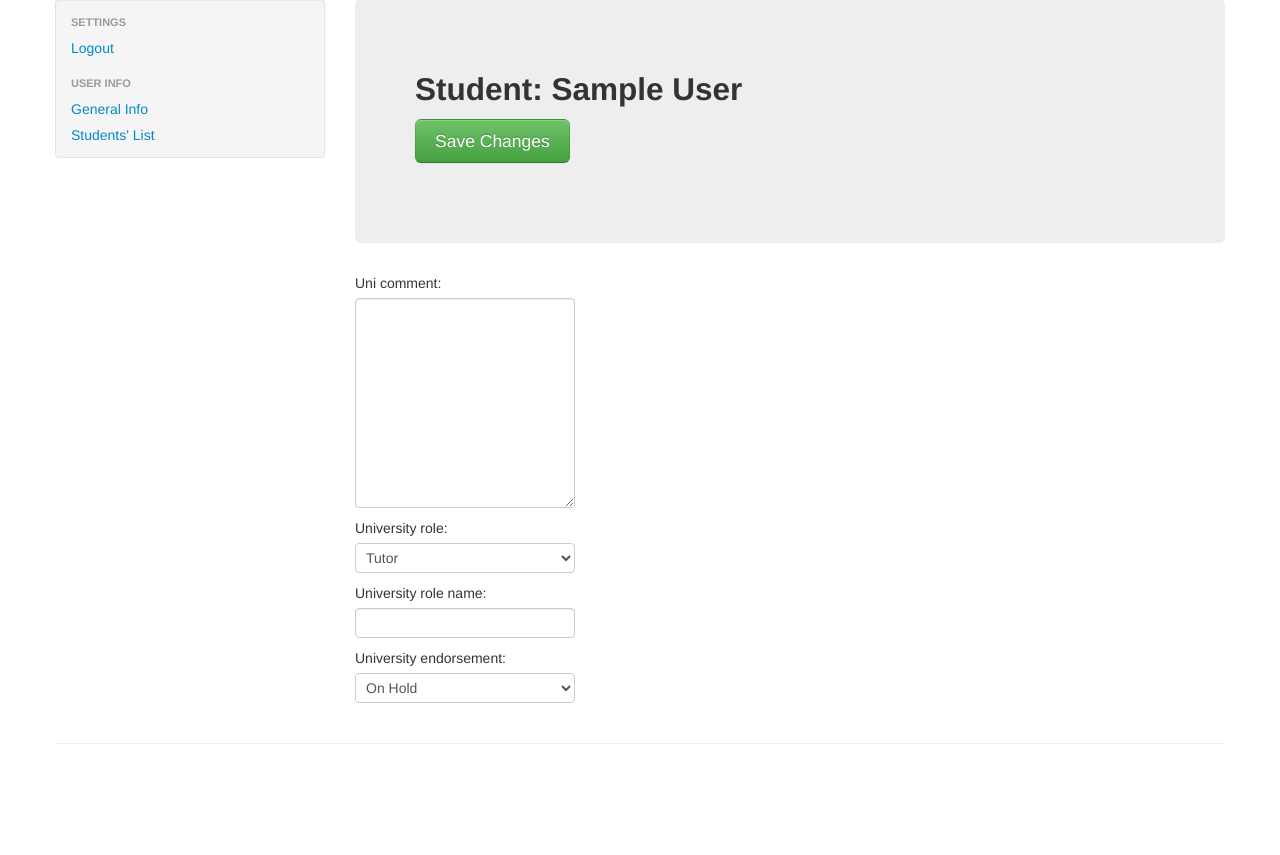
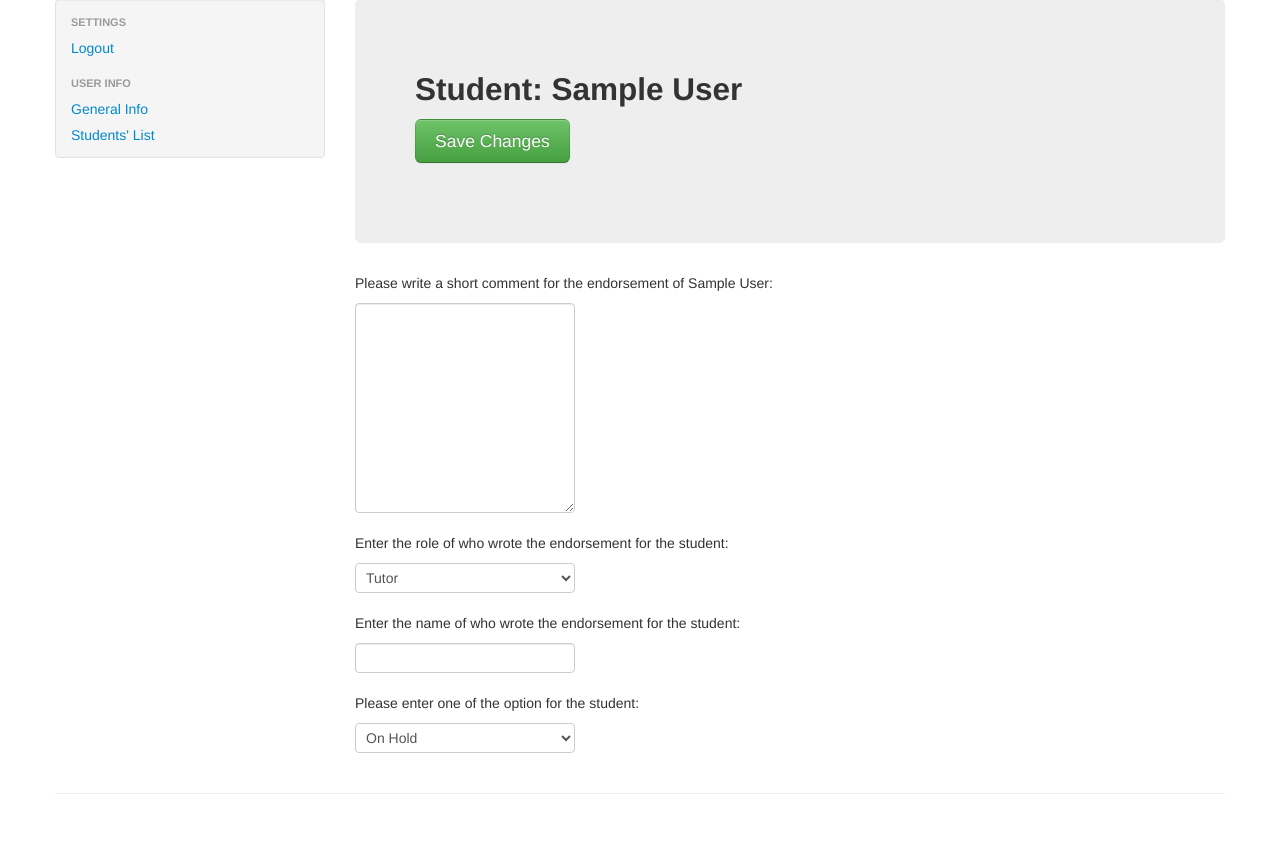
Before and after one commit to fraferra/ciip, a Django app: template ciip/templates/ciip/save_unicomment.html in a window 1280 px wide. Shown: the part 121-976 px from the top of the page. Before the commit the page ends 865 px from the top, so only its background shows below. Run offline with Django 3.2, Linux system fonts and the light colour scheme; tables that the repository leaves empty hold one stand-in row (values such as "Sample post"); the template is opened without the code that fills it: values that come from a table or form of the project are taken from there, most other values are stand-ins (such as "Sample title", 1, 10 or a date in 2020).

Commit message:
clarification on save_uni comment

```diff
--- a/ciip/templates/ciip/save_unicomment.html
+++ b/ciip/templates/ciip/save_unicomment.html
@@ -113,8 +113,14 @@
 
           <div class="row-fluid">
             <div class="span8" >
-
-                <p> {{ form }}</p>
+                <p>Please write a short comment for the endorsement of {{ profile_student.first_name }} {{ profile_student.last_name }}:</p>
+                <p> {{ form.uni_comment }}</p>
+                <p>Enter the role of who wrote the endorsement for the student:</p>
+                <p>{{ form.university_role}}</p>
+                <p>Enter the name of who wrote the endorsement for the student:</p>
+                <p>{{ form.university_role_name}}</p>
+                <p>Please enter one of the option for the student:</p>
+                <p>{{ form.university_endorsement}}</p>
 
 
 
```
